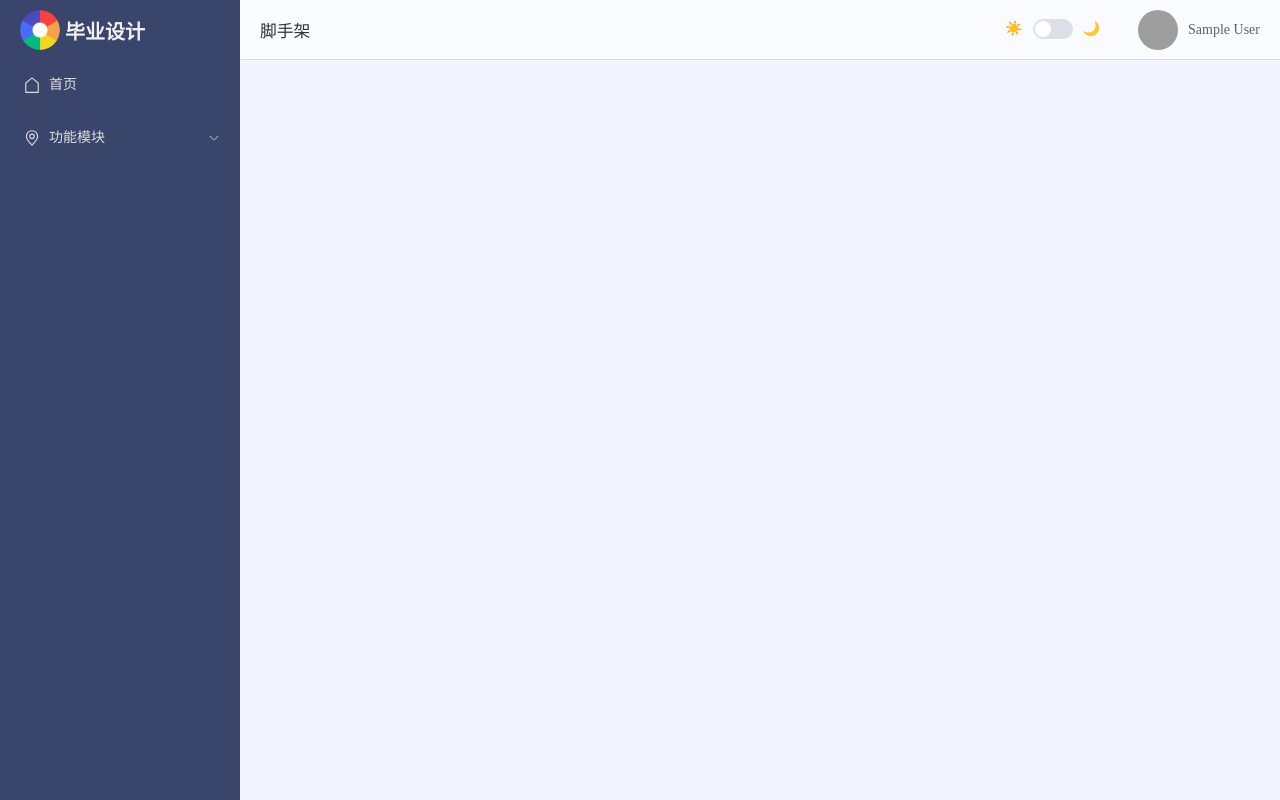
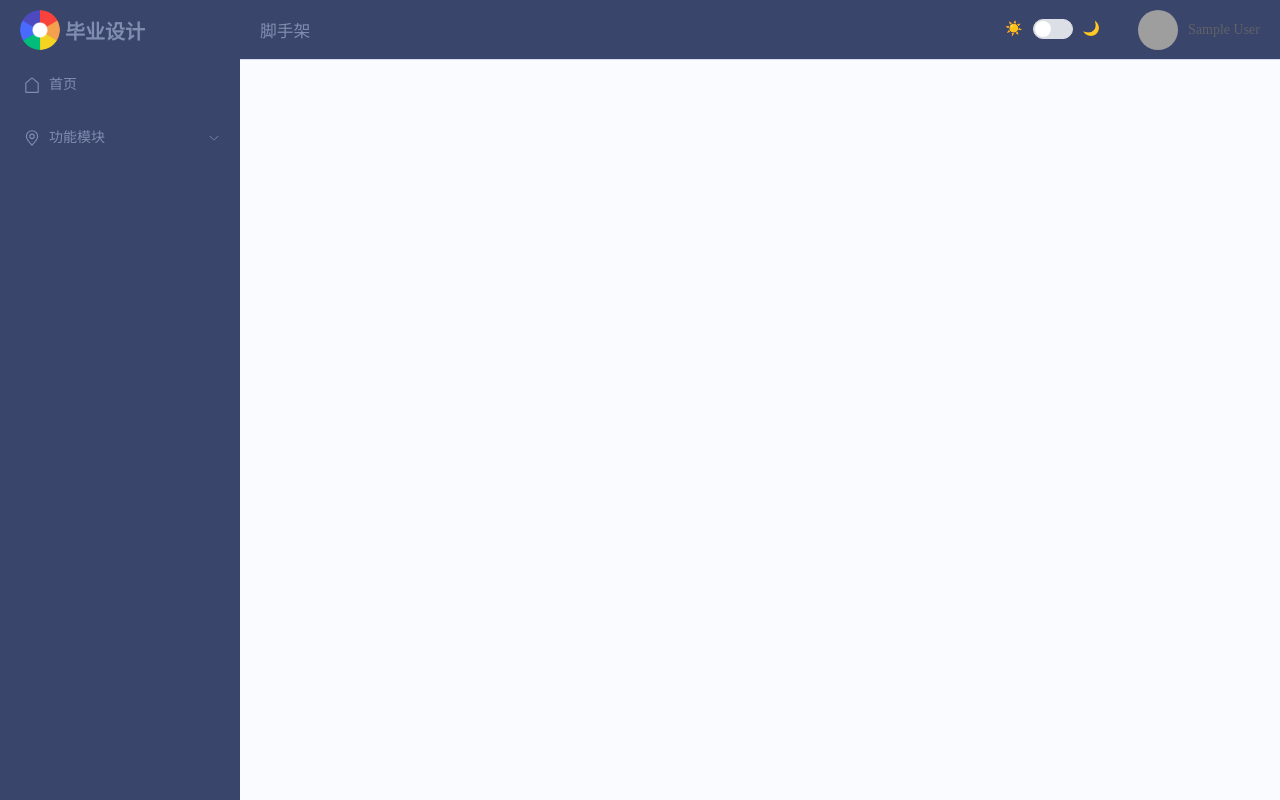
Before and after one commit to ZapcoMan/grade-system, a Vue app in the folder vue/: page /manager in a window 1280 px wide. Built offline with nearby package versions, Linux system fonts and the light colour scheme; sample sign-in values are in the browser's storage; grey boxes are pictures that could not be loaded.

Commit message:
feat(theme): 实现暗黑主题切换功能
- 新增主题切换状态和相关函数
- 在页面加载时应用保存的主题模式
- 优化了菜单、标题等元素的样式，使用 CSS 变量统一管理颜色
- 添加了全局过渡效果，使主题切换更平滑

```diff
--- a/vue/src/views/Manager.vue
+++ b/vue/src/views/Manager.vue
@@ -2,141 +2,222 @@
   <div>
     <!-- 头部区域开始 -->
     <div style="height: 60px; display: flex;">
-      <div style="width: 240px; display: flex; align-items: center; padding-left: 20px; background-color: #3a456b">
-        <img style="width: 40px; height: 40px; border-radius: 50%" src="@/assets/imgs/logo.png" alt="">
-        <span style="font-size: 20px; font-weight: bold; color: #f1f1f1; margin-left: 5px">毕业设计</span>
+      <!-- LOGO区 -->
+      <div
+          style="width: 240px; display: flex; align-items: center; padding-left: 20px; background-color: var(--menu-bg)"
+      >
+        <img
+            style="width: 40px; height: 40px; border-radius: 50%"
+            src="@/assets/imgs/logo.png"
+            alt="logo"
+        />
+        <span
+            style="font-size: 20px; font-weight: bold; color: var(--text-color-light); margin-left: 5px"
+        >毕业设计</span>
       </div>
-      <div style="flex: 1; display: flex; align-items: center; padding-left: 20px; border-bottom: 1px solid #ddd">
-        <p style="font-size: larger"> 脚手架 </p>
+
+      <!-- 标题区 -->
+      <div class="header-section" style="flex: 1;">
+        <p>脚手架</p>
       </div>
-      <div
-          style="width: fit-content; padding-right: 20px; display: flex; align-items: center; border-bottom: 1px solid #ddd">
+
+
+      <!-- 用户信息及下拉菜单 -->
+      <div class="header-section" style="width: fit-content; padding-right: 20px;">
         <el-dropdown>
-          <div style="display: flex; align-items: center">
-            <img v-if="data.user?.avatar" style="width: 40px; height: 40px; border-radius: 50%"
-                 :src="data.user?.avatar"/>
-            <img v-else style="width: 40px; height: 40px; border-radius: 50%"
-                 src="https://cube.elemecdn.com/3/7c/3ea6beec64369c2642b92c6726f1epng.png" alt=""/>
-            <span style="margin-left: 10px">{{ data.user?.name }}</span>
+          <div style="display: flex; align-items: center; cursor: pointer;">
+            <img
+                v-if="data.user?.avatar"
+                style="width: 40px; height: 40px; border-radius: 50%"
+                :src="data.user?.avatar"
+                alt="avatar"
+            />
+            <img
+                v-else
+                style="width: 40px; height: 40px; border-radius: 50%"
+                src="https://cube.elemecdn.com/3/7c/3ea6beec64369c2642b92c6726f1epng.png"
+                alt="default avatar"
+            />
+            <span style="margin-left: 10px;">{{ data.user?.name }}</span>
           </div>
           <template #dropdown>
             <el-dropdown-menu>
-              <el-dropdown-item @click="router.push('/manager/person')">个人信息</el-dropdown-item>
-              <el-dropdown-item @click="router.push('/manager/updatePassword')">修改密码</el-dropdown-item>
+              <el-dropdown-item @click="router.push('/manager/person')"
+              >个人信息</el-dropdown-item
+              >
+              <el-dropdown-item @click="router.push('/manager/updatePassword')"
+              >修改密码</el-dropdown-item
+              >
               <el-dropdown-item @click="logout">退出登录</el-dropdown-item>
             </el-dropdown-menu>
           </template>
         </el-dropdown>
       </div>
     </div>
-    <!--  头部区域结束 -->
+    <!-- 头部区域结束 -->
 
-    <!--  下方区域开始 -->
+    <!-- 下方区域开始 -->
     <div style="display: flex">
-      <!--  菜单区域开始 -->
+      <!-- 菜单区域开始 -->
       <div style="width: 240px;">
-        <el-menu router :default-openeds="['1']" :default-active="router.currentRoute.value.path"
-                 style="min-height: calc(100vh - 60px)">
+        <el-menu
+            router
+            :default-openeds="['1']"
+            :default-active="router.currentRoute.value.path"
+            style="min-height: calc(100vh - 60px); background-color: var(--menu-bg)"
+        >
           <el-menu-item index="/manager/home">
-            <el-icon>
-              <House/>
-            </el-icon>
+            <el-icon><House /></el-icon>
             <span>首页</span>
           </el-menu-item>
+
           <el-sub-menu index="1" v-if="data.user.role === 'ADMIN'">
             <template #title>
-              <el-icon>
-                <User/>
-              </el-icon>
+              <el-icon><User /></el-icon>
               <span>用户管理</span>
             </template>
-            <el-menu-item index="/manager/admin" v-if="data.user.role === 'ADMIN' ">管理员信息</el-menu-item>
-            <el-menu-item index="/manager/user" v-if="data.user.role === 'ADMIN' ">普通用户(学生)信息</el-menu-item>
-            <el-menu-item index="/manager/teacher" v-if="data.user.role === 'ADMIN' ">教师管理</el-menu-item>
+            <el-menu-item index="/manager/admin">管理员信息</el-menu-item>
+            <el-menu-item index="/manager/user">普通用户(学生)信息</el-menu-item>
+            <el-menu-item index="/manager/teacher">教师管理</el-menu-item>
           </el-sub-menu>
+
           <el-sub-menu index="2">
             <template #title>
-              <el-icon>
-                <location/>
-              </el-icon>
+              <el-icon><location /></el-icon>
               <span>功能模块</span>
             </template>
-            <!--            <el-menu-item index="/manager/ask" v-if="data.user.role === 'USER' || data.user.role === 'ADMIN'">提问</el-menu-item>-->
-            <!--            <el-menu-item index="/manager/teacher" v-if="data.user.role === 'TEACHER' || data.user.role === 'ADMIN'">答疑</el-menu-item>-->
-            <el-menu-item index="/manager/course" v-if="data.user.role === 'TEACHER' ">课程管理</el-menu-item>
-            <el-menu-item index="/manager/course" v-if="data.user.role === 'USER' ">课程管理</el-menu-item>
-            <el-menu-item index="/manager/score" v-if="data.user.role === 'TEACHER' ">成绩管理</el-menu-item>
-            <el-menu-item index="/manager/score" v-if="data.user.role === 'USER' ">我的成绩</el-menu-item>
+            <el-menu-item
+                index="/manager/course"
+                v-if="data.user.role === 'TEACHER' || data.user.role === 'USER'">课程管理</el-menu-item>
+            <el-menu-item index="/manager/score" v-if="data.user.role === 'TEACHER'">成绩管理</el-menu-item>
+            <el-menu-item index="/manager/score" v-if="data.user.role === 'USER'">我的成绩</el-menu-item>
+
           </el-sub-menu>
         </el-menu>
       </div>
-      <!--  菜单区域结束 -->
+      <!-- 菜单区域结束 -->
 
-      <!--  数据渲染区域开始 -->
-      <div style="flex: 1; width: 0; padding: 10px; background-color: #f2f4ff">
-        <RouterView @updateUser="updateUser"/>
+      <!-- 数据渲染区域开始 -->
+      <div style="flex: 1; width: 0; padding: 10px; background-color: var(--bg-color)">
+        <RouterView @updateUser="updateUser" />
       </div>
-      <!--  数据渲染区域结束 -->
-
+      <!-- 数据渲染区域结束 -->
     </div>
-    <!--  下方区域结束 -->
-
+    <!-- 下方区域结束 -->
   </div>
 </template>
 
 <script setup>
-
 import router from "@/router/index.js";
-
-import {reactive} from "vue";
+import { reactive, ref, onMounted } from "vue";
 
 const data = reactive({
-  user: JSON.parse(localStorage.getItem('code_user') || "{}")
-})
+  user: JSON.parse(localStorage.getItem("code_user") || "{}"),
+});
+
+// 主题状态（Boolean，true=dark）
+const themeMode = ref(localStorage.getItem("themeMode") === "dark");
+
+// 切换主题函数
+const toggleTheme = (val) => {
+  const mode = val ? "dark" : "light";
+  themeMode.value = val;
+  localStorage.setItem("themeMode", mode);
+  applyTheme(mode);
+};
+
+// 应用主题（设置 body class 及 CSS 变量）
+const applyTheme = (mode) => {
+  document.body.classList.remove("light", "dark");
+  document.body.classList.add(mode);
+
+  if (mode === "dark") {
+    // 暗色主题颜色，保证菜单深蓝，背景深灰，文字浅色
+    document.body.style.setProperty("--bg-color", "#121824");          // 整体背景：深蓝黑
+    document.body.style.setProperty("--menu-bg", "#223059");          // 菜单背景：深蓝
+    document.body.style.setProperty("--menu-hover", "#3a4a8a");       // 菜单悬浮：蓝紫
+    document.body.style.setProperty("--menu-active", "#5a75d1");      // 菜单选中：亮蓝
+    document.body.style.setProperty("--text-color", "#e6e8f0");       // 主文字色：亮灰白
+    document.body.style.setProperty("--text-color-light", "#a3a7b7"); // 次文字色：中灰
+    document.body.style.setProperty("--border-color", "#445175");     // 边框色：蓝灰
+  } else {
+    // 亮色主题颜色，保持整体风格统一但明亮
+    document.body.style.setProperty("--bg-color", "#f9fbff");          // 整体背景：极浅蓝白
+    document.body.style.setProperty("--menu-bg", "#3a456b");          // 菜单背景：深蓝
+    document.body.style.setProperty("--menu-hover", "#7a9fff");       // 菜单悬浮：浅蓝
+    document.body.style.setProperty("--menu-active", "#537bee");      // 菜单选中：标准蓝
+    document.body.style.setProperty("--text-color", "#2e3440");       // 主文字色：深灰蓝
+    document.body.style.setProperty("--text-color-light", "#7f8db0"); // 次文字色：中灰蓝
+    document.body.style.setProperty("--border-color", "#d6ddee");     // 边框色：浅灰蓝
+  }
+};
+
+// 初始化主题
+onMounted(() => {
+  const storedTheme = localStorage.getItem("themeMode") || "light";
+  applyTheme(storedTheme);
+  themeMode.value = storedTheme === "dark";
+});
 
 const logout = () => {
-  localStorage.removeItem('code_user')
-  location.href = '/login'
-}
-
-/*if (!data.user?.id) {
-  location.href = '/login'
-}*/
+  localStorage.removeItem("code_user");
+  location.href = "/login";
+};
 
 const updateUser = () => {
-  data.user = JSON.parse(localStorage.getItem("code_user") || '{}')
-}
-
+  data.user = JSON.parse(localStorage.getItem("code_user") || "{}");
+};
 </script>
 
 <style>
+/* 全局过渡，切换平滑 */
+body {
+  transition: background-color 0.3s, color 0.3s;
+}
+
+/* 头部及菜单统一样式，使用 CSS 变量 */
+.header-section {
+  display: flex;
+  align-items: center;
+  padding-left: 20px;
+  border-bottom: 1px solid var(--border-color);
+  background-color: var(--menu-bg);
+  color: var(--text-color-light);
+}
+
+.header-section p {
+  font-size: larger;
+  /* 继承 color */
+}
+
+/* Element Plus 菜单自定义 */
 .el-menu {
-  background-color: #3a456b;
+  background-color: var(--menu-bg);
   border: none;
 }
 
 .el-sub-menu__title {
-  background-color: #3a456b;
-  color: #ddd;
+  background-color: var(--menu-bg);
+  color: var(--text-color-light);
 }
 
 .el-menu-item {
   height: 50px;
-  color: #ddd;
+  color: var(--text-color-light);
 }
 
 .el-menu .is-active {
-  background-color: #537bee;
+  background-color: var(--menu-active);
   color: #fff;
 }
 
 .el-sub-menu__title:hover {
-  background-color: #3a456b;
+  background-color: var(--menu-bg);
 }
 
 .el-menu-item:not(.is-active):hover {
-  background-color: #7a9fff;
-  color: #333;
+  background-color: var(--menu-hover);
+  color: var(--text-color);
 }
 
 .el-dropdown {
@@ -150,4 +231,13 @@ const updateUser = () => {
 .el-menu--inline .el-menu-item {
   padding-left: 48px !important;
 }
+
+/* 切换按钮动画 */
+.el-switch {
+  transition: transform 0.3s ease-in-out;
+}
+
+.el-switch:active {
+  transform: scale(0.98);
+}
 </style>
```
